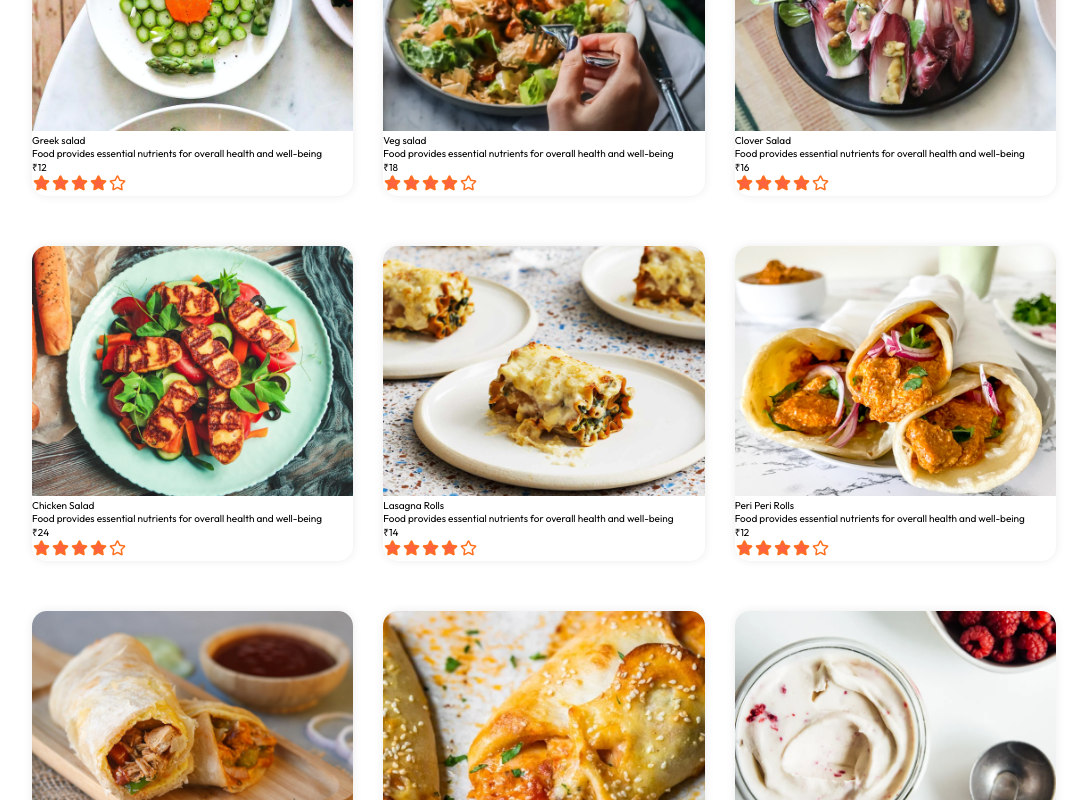
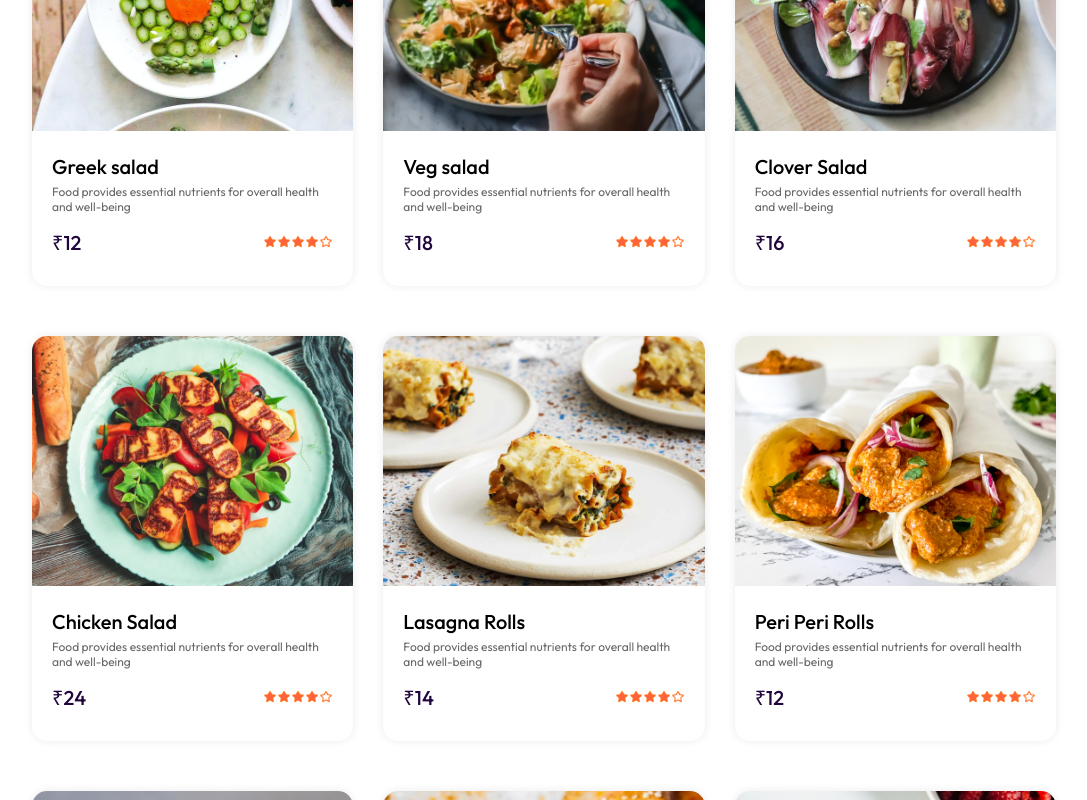
Before and after one commit to SalmanLnD/FoodPrepVIT, a React (Vite) app: page / in a window 1280 px wide. Shown: the part 1120-1920 px from the top of the page, without its empty margins (96-1183 px from the left). Built offline with nearby package versions, Linux system fonts and the light colour scheme.

Commit message:
updated food item card styles

```diff
--- a/src/components/FoodItemCard/FoodItemCard.css
+++ b/src/components/FoodItemCard/FoodItemCard.css
@@ -11,3 +11,35 @@
     width: 100%;
     border-radius: 15px 15px 0 0;
 }
+
+.food-info{
+    padding: 20px;
+}
+
+.food-item-name{
+    font-size: 2rem;
+    font-weight: 500;
+}
+
+.food-item-desc{
+    font-size: 1.2rem;
+    color:#676767;
+    padding:5px 0;
+}
+
+.price-rating{
+    display:flex;
+    justify-content: space-between;
+    align-items: center;
+}
+
+.food-item-price{
+    color:var(--theme-color);
+    font-size:2rem;
+    font-weight: 500;
+    margin: 10px 0;
+}
+
+.price-rating img{
+    width: 70px;
+}
--- a/src/components/FoodItemCard/FoodItemCard.jsx
+++ b/src/components/FoodItemCard/FoodItemCard.jsx
@@ -8,11 +8,14 @@
         <div className="food-item-image-container">
             <img className='food-item-img' src={image} alt="" />
         </div>
-        <p className='food-item-name'>{name}</p>
-        <p className='food-item-desc'>{description}</p>
-        <div className="price-rating">
-            <p className='food-item-price'>₹{price}</p>
-            <img src={assets.rating_starts} alt="" />
+        <div className="food-info">
+          <p className='food-item-name'>{name}</p>
+          <p className='food-item-desc'>{description}</p>
+          <div className="price-rating">
+              <p className='food-item-price'>₹{price}</p>
+              <img src={assets.rating_starts} alt="" />
+          </div>
+
         </div>
     </div>
   )
```
